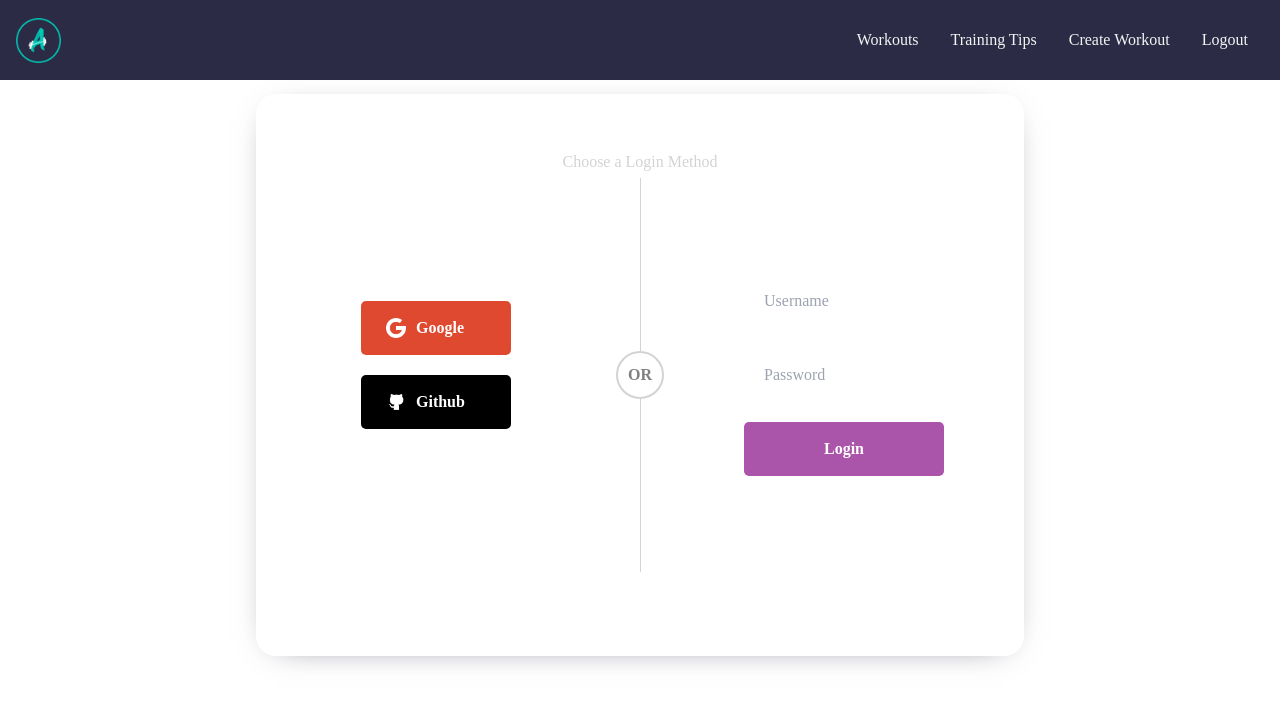
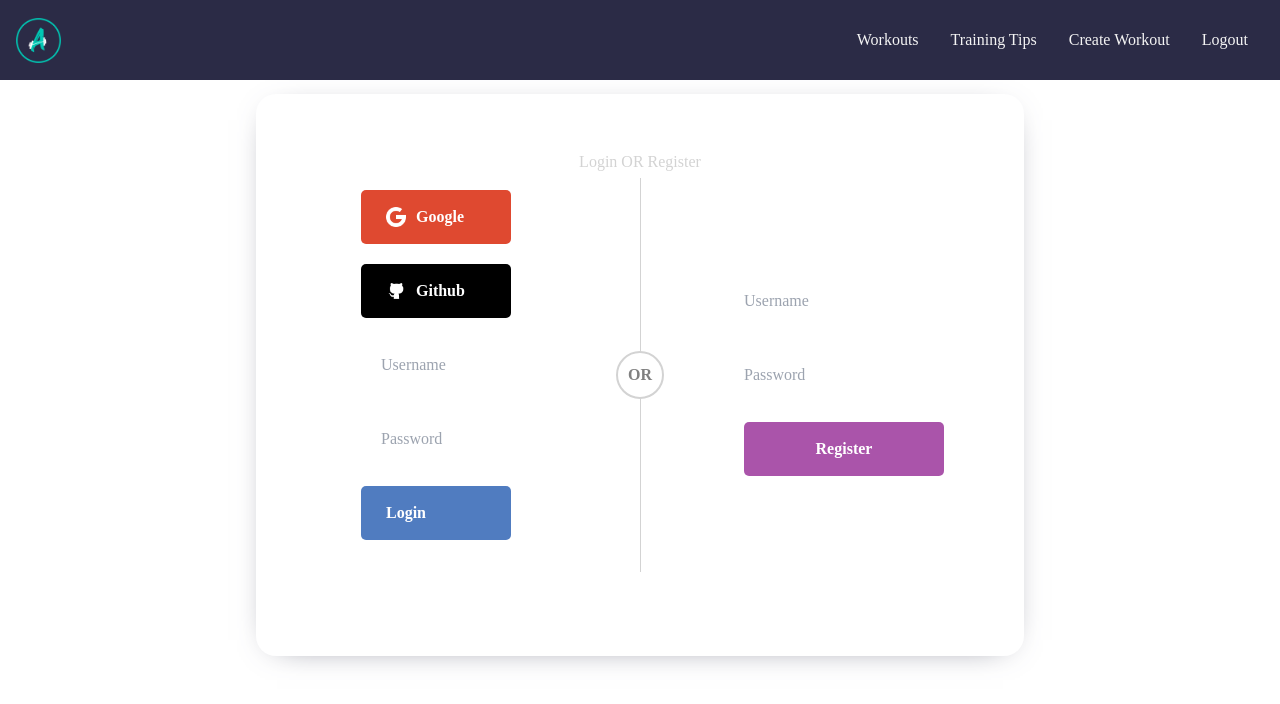
Before and after one commit to thecoachanna/Starting-Strength2.0, a React (Create React App) app in the folder frontend/: page /login in a window 1280 px wide. Shown: the top 704 px of the page. Built offline with nearby package versions, Linux system fonts and the light colour scheme; no server answers.

Commit message:
worked on local auth and styling

```diff
--- a/frontend/src/App.css
+++ b/frontend/src/App.css
@@ -169,7 +169,7 @@
 .google{
   background-color: #df4930;
 }
-.facebook{
+.user{
   background-color: #507cc0;
 }
 .github{
@@ -182,8 +182,14 @@
   margin-right: 10px;
 }
 
-input{
-  width: 200px;
+.leftInput{
+  width: 150px;
+  padding: 15px 20px;
+  margin-bottom: 20px;
+}
+
+.rightInput{
+  width: 200x;
   padding: 15px 20px;
   margin-bottom: 20px;
 }
--- a/frontend/src/components/Navbar.jsx
+++ b/frontend/src/components/Navbar.jsx
@@ -17,7 +17,7 @@ const Navbar = ({ user }) => {
       </div>
       <div>
         <ul className="hidden md:flex">
-          {/* <li>Welcome, </li> */}
+          {/* <li>Welcome, {user.displayName}</li> */}
           <li>
             <a href="/workouts">Workouts</a>
           </li>
--- a/frontend/src/index.css
+++ b/frontend/src/index.css
@@ -7,6 +7,7 @@
 @layer base {
     body {
         @apply font-[Raleway];
+
     }
     li {
         @apply px-4;
--- a/frontend/src/pages/Login.js
+++ b/frontend/src/pages/Login.js
@@ -1,7 +1,50 @@
+import React, { useState } from "react";
+import Axios from "axios";
 import Google from "../assets/google.png";
 import Github from "../assets/github.png";
 
 const Login = () => {
+  const [registerUsername, setRegisterUsername] = useState("");
+  const [registerPassword, setRegisterPassword] = useState("");
+  const [loginUsername, setLoginUsername] = useState("");
+  const [loginPassword, setLoginPassword] = useState("");
+  const [data, setData] = useState(null);
+
+  const registerUser = () => {
+    Axios({
+      method: "POST",
+      data: {
+        username: registerUsername,
+        password: registerPassword,
+      },
+      withCredentials: true,
+      url: "http://localhost:4000/register",
+    }).then((res) => console.log(res));
+  };
+
+  const loginUser = () => {
+    Axios({
+      method: "POST",
+      data: {
+        username: loginUsername,
+        password: loginPassword,
+      },
+      withCredentials: true,
+      url: "http://localhost:4000/login",
+    }).then((res) => console.log(res));
+  };
+
+  const getUser = () => {
+    Axios({
+      method: "GET",
+      withCredentials: true,
+      url: "http://localhost:4000/user",
+    }).then((res) => {
+      setData(res.data);
+      console.log(res.data);
+    });
+  };
+
   const google = () => {
     window.open("http://localhost:4000/auth/google", "_self");
   };
@@ -11,8 +54,9 @@ const Login = () => {
   };
 
   return (
+    <div className="">
     <div className="login">
-      <h1 className="loginTitle">Choose a Login Method</h1>
+      <h1 className="loginTitle">Login OR Register</h1>
       <div className="wrapper">
         <div className="left">
           <div className="loginButton google" onClick={google}>
@@ -23,18 +67,24 @@ const Login = () => {
             <img src={Github} alt="" className="icon" />
             Github
           </div>
+          <div className="left">
+            <input className="leftInput" type="text" placeholder="Username" onChange={(e) => setLoginUsername(e.target.value)}/>
+            <input className="leftInput" type="text" placeholder="Password" onChange={(e) => setLoginPassword(e.target.value)}/>
+            <button className="loginButton user" onClick={loginUser}>Login</button>
+          </div>
         </div>
         <div className="center">
           <div className="line" />
           <div className="or">OR</div>
         </div>
         <div className="right">
-          <input type="text" placeholder="Username" />
-          <input type="text" placeholder="Password" />
-          <button className="submit">Login</button>
+          <input className="rightInput" type="text" placeholder="Username" onChange={(e) => setRegisterUsername(e.target.value)}/>
+          <input className="rightInput" type="text" placeholder="Password" onChange={(e) => setRegisterPassword(e.target.value)}/>
+          <button className="submit" onClick={registerUser}>Register</button>
         </div>
       </div>
-    </div>
+      </div>
+      </div>
   );
 };
 
```
